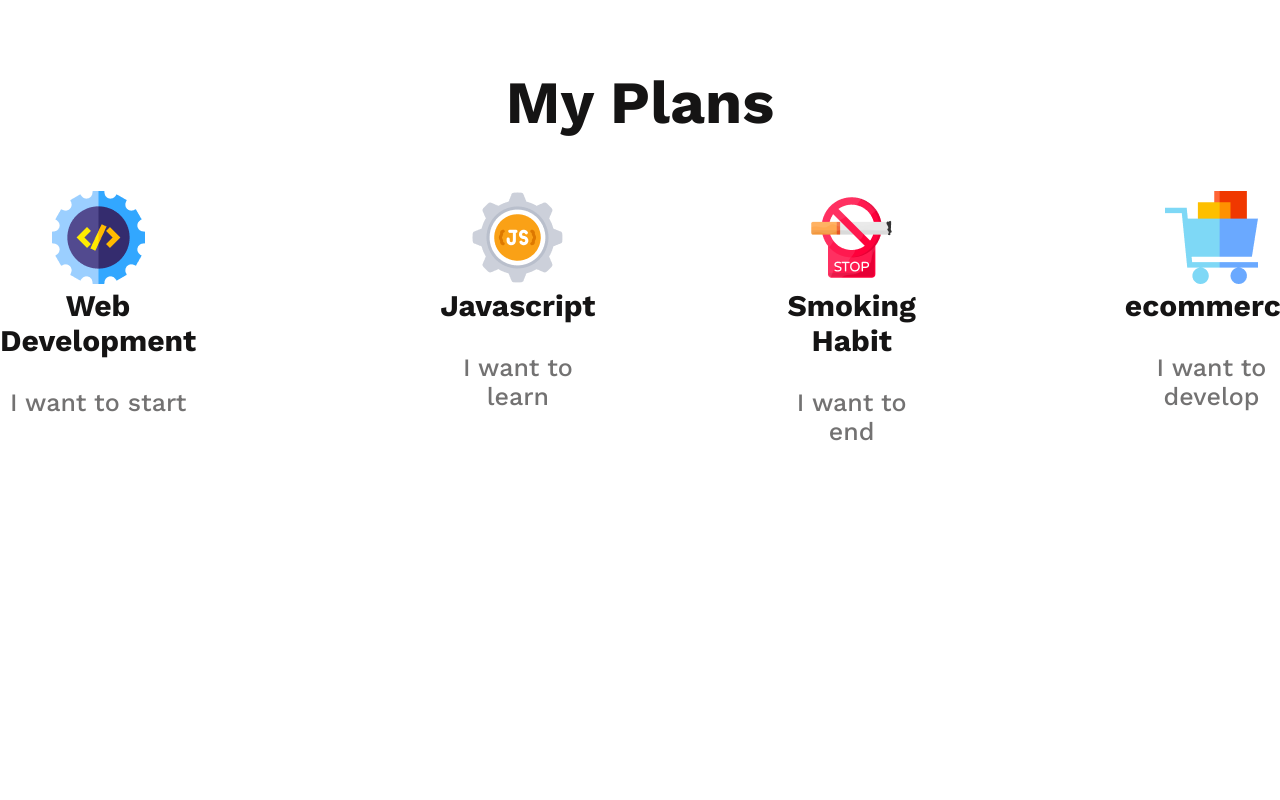
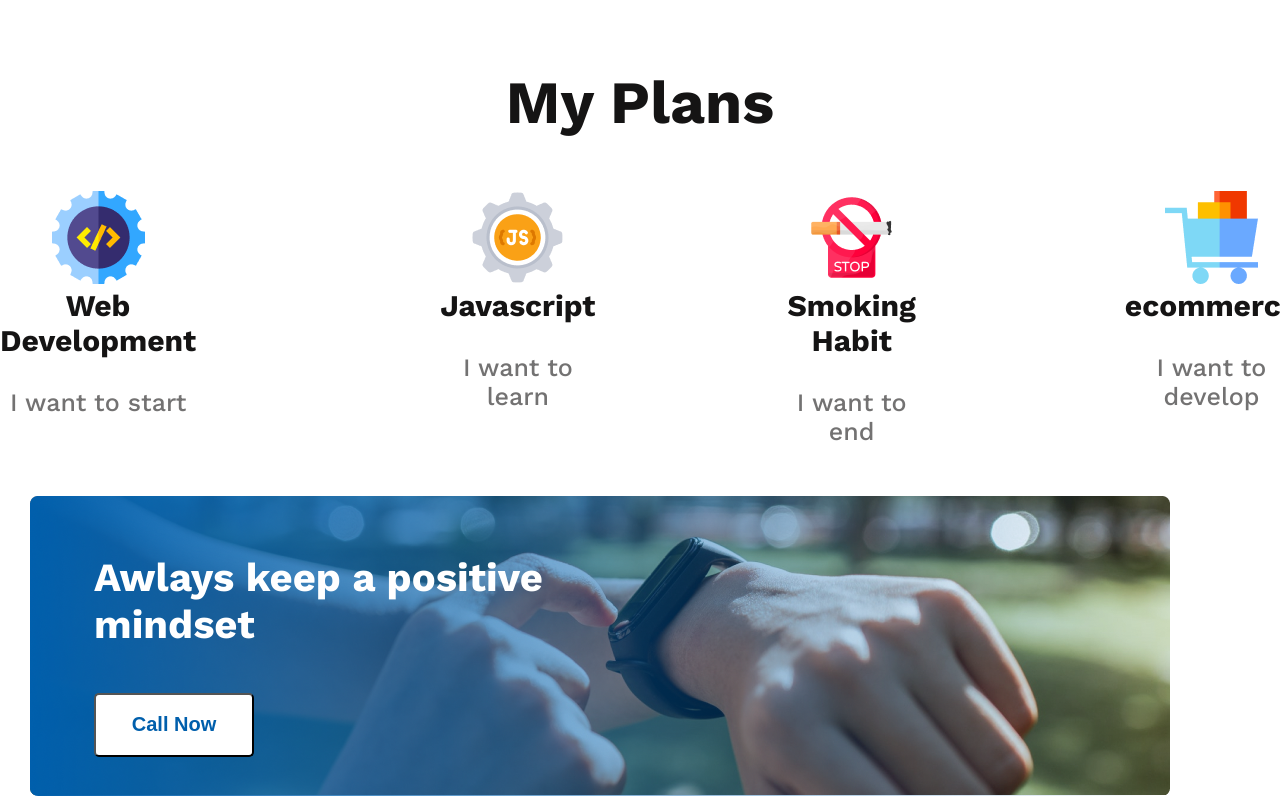
Before and after one commit to masumbi11/new-year-new-me, a plain HTML site: page index.html in a window 1280 px wide. Shown: the part 1725-2525 px from the top of the page. Before the commit the page ends 2220 px from the top, so only its background shows below. Drawn offline with nearby package versions, Linux system fonts and the light colour scheme.

Commit message:
main tag compilit

```diff
--- a/index.html
+++ b/index.html
@@ -67,6 +67,18 @@
                 </div>
 
         </section>
+        <section class=" positive-mindset">
+            <div class="positive-mindset-image">
+                <img src="./images/gradient1.png" alt="">
+                <div class="positive-mindset-h3-content">
+                    <h3 class="positive-mindset-h3">Awlays keep a positive mindset</h3>
+                    <button class="positive-mindset-button">Call Now</button>
+                </div>
+            </div>
+
+
+        </section>
+
 
     </main>
     <footer>
--- a/styles/style.css
+++ b/styles/style.css
@@ -117,3 +117,41 @@ header >div{
     font-weight: 500;
     margin-top: 16px;
 }
+/* positive mindset styles */
+.positive-mindset{
+    background-image:url("../images/watch.png");
+    background-repeat: no-repeat;
+    margin-left: 30px;
+}
+.positive-mindset-image{
+    position: relative;
+    width: 1140px;
+    height: 300px;
+    border-radius: 8px;
+    /* text-align: center; */
+    margin-right: 230px;
+}
+.positive-mindset-h3-content{
+     position: absolute;
+     top: 59px;
+     left: 64px;
+}
+.positive-mindset-h3{
+    width: 459px;
+    color: #FFF;
+    font-size: 40px;
+    font-weight: 700;
+    margin: 0;
+
+}
+.positive-mindset-button{
+    width: 160px;
+    height: 64px;
+    border-radius: 5px;
+    background: #FFF;
+    color: #005FAC;
+    text-align: center;
+    font-size: 20px;
+    font-weight: 600;
+    margin-top: 45px;
+}
```
